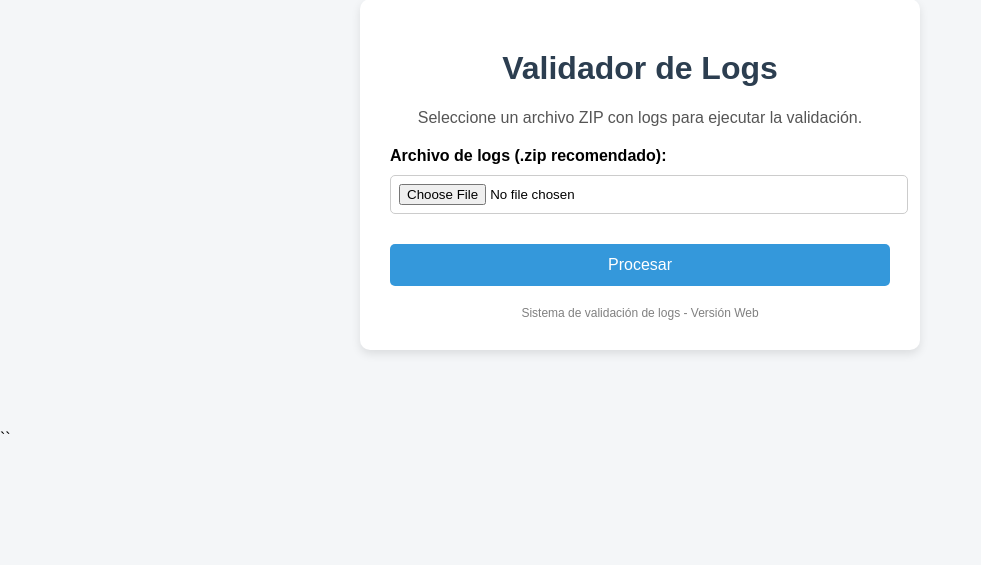
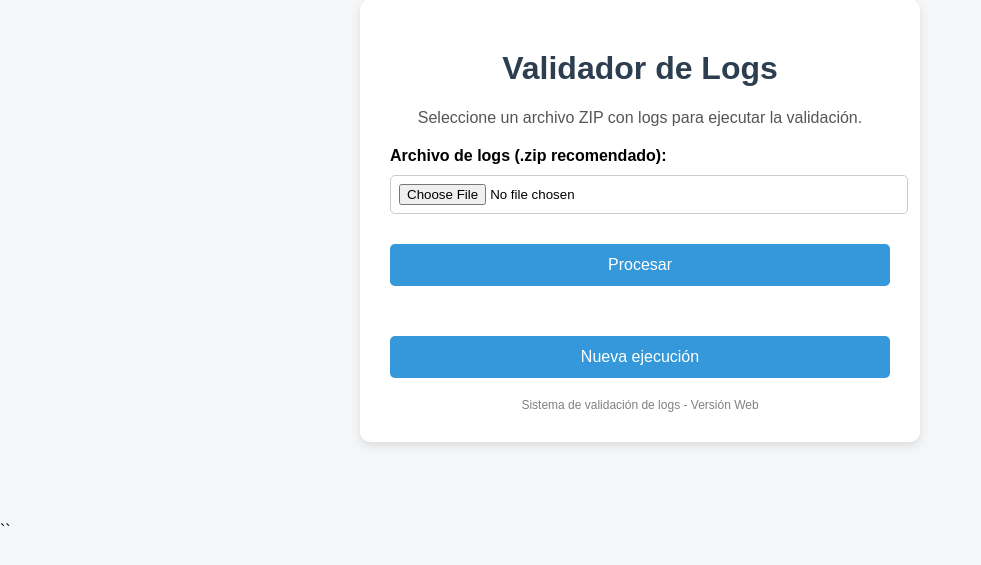
Before and after one commit to tacuchaufa/validador-logs-web, a Flask app: page / in a window 1280 px wide. Shown: the part 81-646 px from the top of the page, without its empty margins (0-981 px from the left). Run offline with Flask 3, Linux system fonts and the light colour scheme.

Commit message:
3.0
se agrega botón para volver al inicio luego de la ejecución

```diff
--- a/templates/index.html
+++ b/templates/index.html
@@ -100,6 +100,9 @@
 
     </form>
 
+	<div style="text-align:center; margin-top:20px;">
+		<button onclick="reiniciarApp()">Nueva ejecución</button>
+	</div>
 
 	<div id="loading" style="display:none; text-align:center; margin-top:20px;">
 		<p style="font-weight:bold; color:#2c3e50;">Procesando archivo, por favor espere...</p>
@@ -121,6 +124,10 @@
 		boton.disabled = true;
 		boton.innerText = "Procesando...";
 	}
+
+	function reiniciarApp() {
+		window.location.href = "/";
+	}
 </script>
 
 </body>
```
